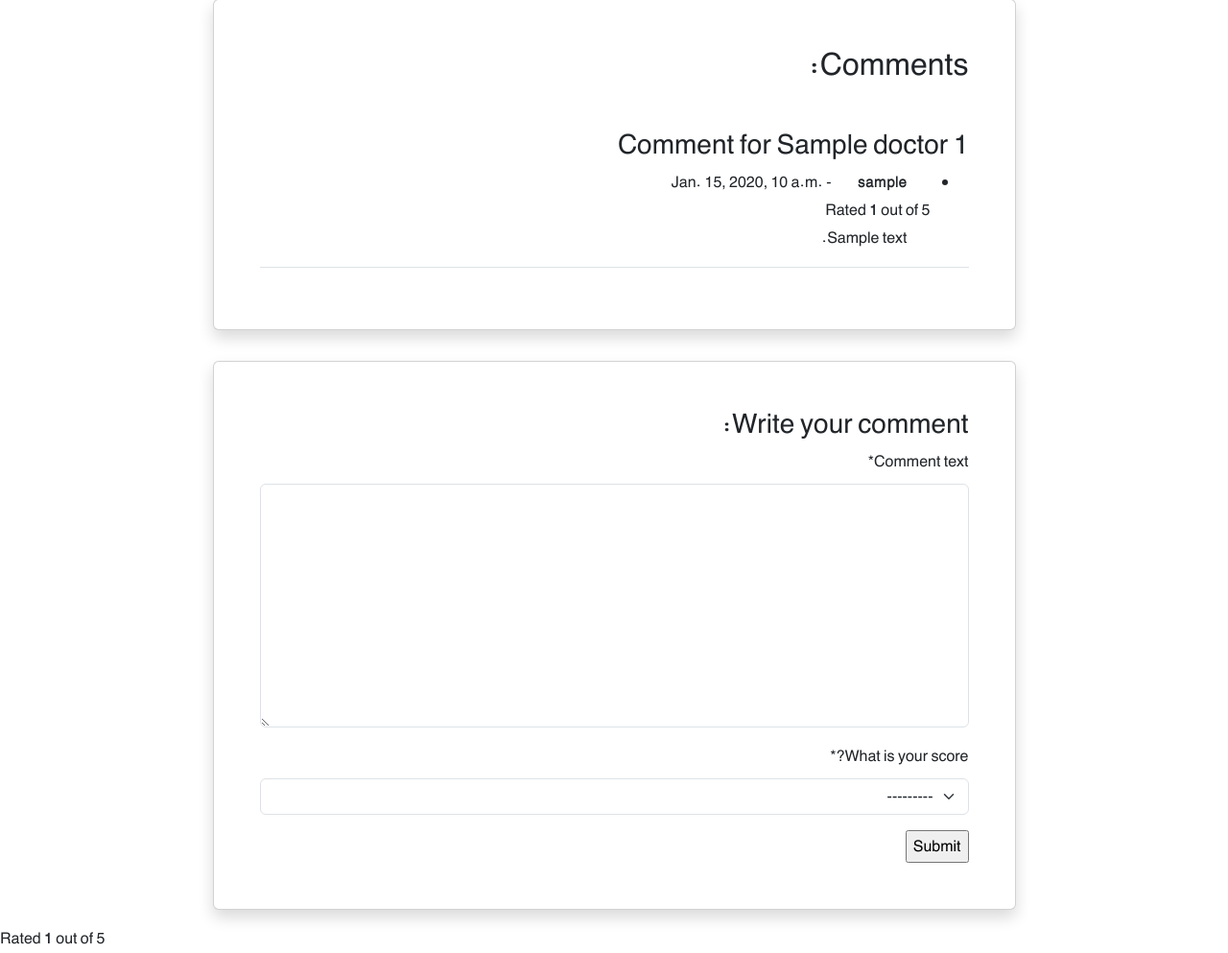
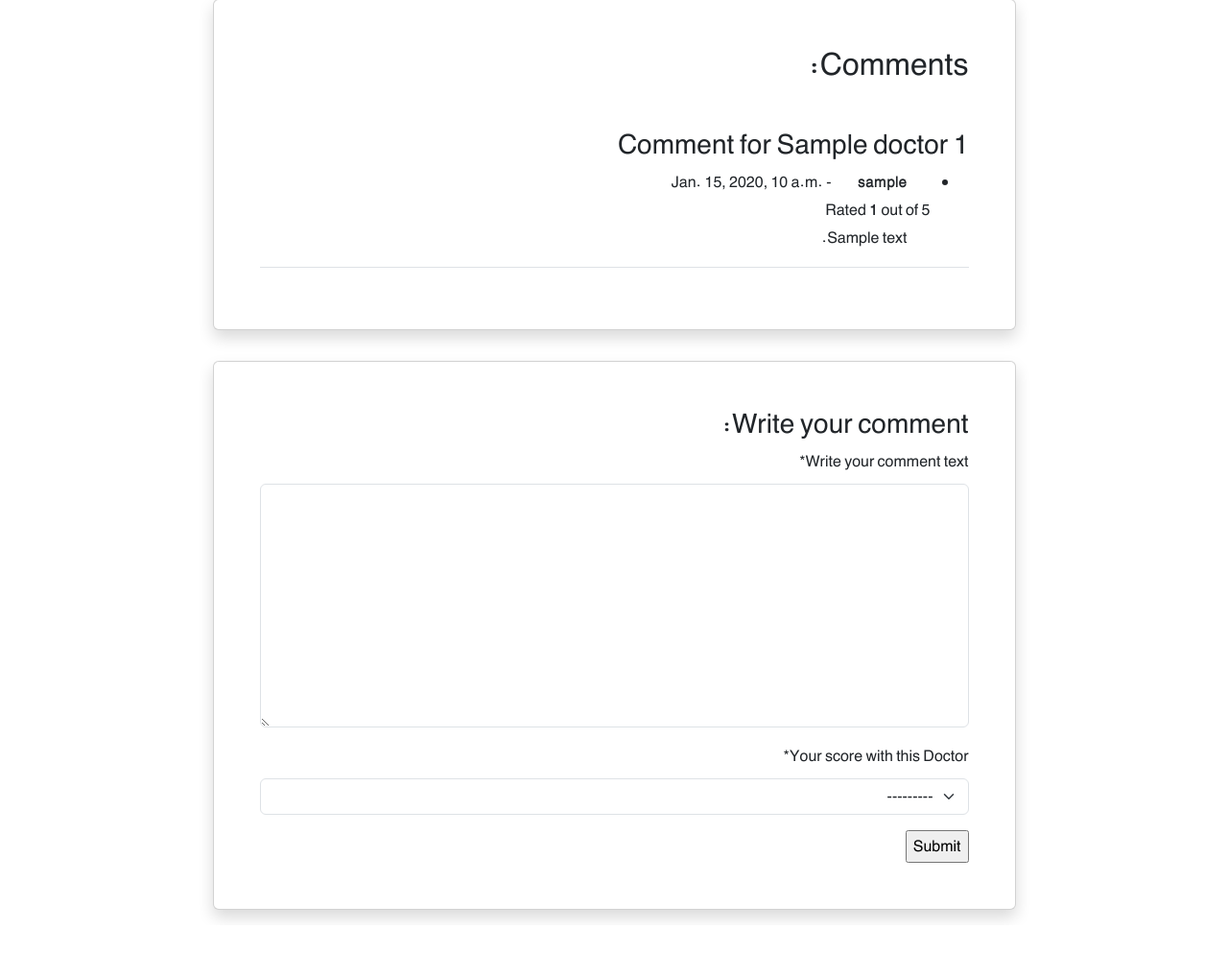
Before and after one commit to farhadfarahani/clinic, a Django app: template doctors/templates/doctors/doctor_detail.html in a window 1280 px wide. Shown: the part 317-1310 px from the top of the page at 96% size. After the commit the page ends 1276 px from the top, so only its background shows below. Run offline with Django 4.2, Linux system fonts and the light colour scheme; the template is opened without the code that fills it: values that come from a table or form of the project are taken from there, others are empty; tables that the repository leaves empty hold one stand-in row (values such as "Sample post"); parts of the project's set-up code (start-up, migrations or seed data) failed here and were passed over; some libraries are stand-ins or nearby versions.

Commit message:
use translation model

```diff
--- a/doctors/models.py
+++ b/doctors/models.py
@@ -2,6 +2,7 @@ from django.db import models
 from django.core.validators import RegexValidator
 from django.shortcuts import reverse
 from django.contrib.auth import get_user_model
+from django.utils.translation import gettext_lazy as _
 
 
 class Doctor(models.Model):
@@ -27,16 +28,16 @@ class ActiveCommentsManager(models.Manager):
 
 class Comment(models.Model):
     DOCTOR_STARS = [
-        ('1', 'Very Bad'),
-        ('2', 'Bad'),
-        ('3', 'Normal'),
-        ('4', 'Good'),
-        ('5', 'Perfect'),
+        ('1', _('Very Bad')),
+        ('2', _('Bad')),
+        ('3', _('Normal')),
+        ('4', _('Good')),
+        ('5', _('Perfect')),
     ]
     doctor = models.ForeignKey(Doctor, on_delete=models.CASCADE, related_name='comments',)
     author = models.ForeignKey(get_user_model(), on_delete=models.CASCADE, related_name='comments', verbose_name='Comment author')
-    body = models.TextField(verbose_name='Comment text')
-    stars = models.CharField(max_length=10, choices=DOCTOR_STARS, verbose_name='What is your score?')
+    body = models.TextField(verbose_name=_('Write your comment text'))
+    stars = models.CharField(max_length=10, choices=DOCTOR_STARS, verbose_name=_('Your score with this Doctor'))
     datetime_created = models.DateTimeField(auto_now_add=True)
     datetime_modified = models.DateTimeField(auto_now_add=True)
     active = models.BooleanField(default=True)
--- a/doctors/templates/doctors/doctor_detail.html
+++ b/doctors/templates/doctors/doctor_detail.html
@@ -19,10 +19,13 @@
                         </div>
                         <div class="col-xs-12 col-md-6 text-center text-md-end mt-md-1 mt-4">
                             <h1>{{ doctor.name }}</h1>
-                            <h1 class="small my-1"><span class="text-muted">{% trans 'Expertise' %}: </span>{{ doctor.expertise }}</h1>
                             <h1 class="small my-1"><span
-                                    class="text-muted">{% trans 'Visiting days' %}: </span>{{ doctor.visiting_days }}</h1>
-                            <h1 class="small my-1"><span class="text-muted">{% trans 'Phone number' %}: </span>{{ doctor.phone_number }}
+                                    class="text-muted">{% trans 'Expertise' %}: </span>{{ doctor.expertise }}</h1>
+                            <h1 class="small my-1"><span
+                                    class="text-muted">{% trans 'Visiting days' %}: </span>{{ doctor.visiting_days }}
+                            </h1>
+                            <h1 class="small my-1"><span
+                                    class="text-muted">{% trans 'Phone number' %}: </span>{{ doctor.phone_number }}
                             </h1>
                             <h1 class="small my-1"><span
                                     class="text-muted">{% trans 'Address' %}: </span>{{ doctor.address }}</h1>
@@ -47,10 +50,12 @@
                                                             <span class="review__dash">-</span>
                                                             <strong class="review__author px-4">{{ comment.author.username }}</strong>
                                                         </div>
-                                                        <div class="doctor-rating">
-                                                            <div class="m-0 star-rating star-five">
-                                                                                <span>Rated <strong
-                                                                                        class="rating">{{ comment.stars }}</strong> out of 5</span>
+                                                        <div class="doctor-rating d-flex mb--20">
+                                                            <div class="star-rating star-three">
+                                                                <span>{% trans 'Rated' %} <strong
+                                                                        class="rating">{{ comment.stars }} </strong> {% trans 'out of' %} 5</span>
+                                                            </div>
+                                                        </div>
                                                     </div>
                                                 </div>
                                             </div>
@@ -58,11 +63,11 @@
                                         <p class="review__description text-right px-4 mr-5 pr-5">
                                             {{ comment.body }}
                                         </p>
-                                            </div>
-                                        </div>
                                     </li>
                                 {% endfor %}
                             </ul>
+                        </div>
+                    </div>
                 </div>
             </div>
         </div>
@@ -78,11 +83,4 @@
             </div>
         </div>
     </div>
-        </div>
-    </div>
-    <div class="doctor-rating d-flex mb--20">
-        <div class="star-rating star-three">
-            <span>Rated <strong class="rating">{{ comment.stars }}</strong> out of 5</span>
-        </div>
-    </div>
 {% endblock %}
```
Also changed, not shown: doctors/locale/fa/LC_MESSAGES/django.po, 1 other file. Lines whose indentation alone changed are shown as unchanged.
